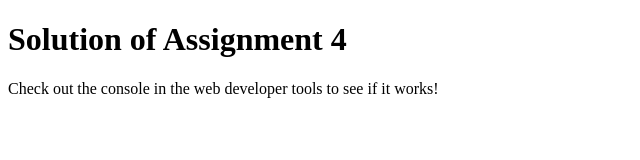
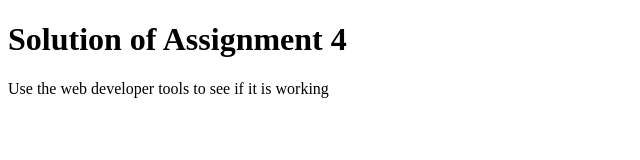
Before and after one commit to NunoBarreiro86/assign4, a plain HTML site: page index.html in a window 1280 px wide. Shown: the whole page, without its empty margins (0-640 px from the left). Drawn offline with Linux system fonts and the light colour scheme.

Commit message:
Update index.html

```diff
--- a/index.html
+++ b/index.html
@@ -11,7 +11,7 @@
 
 <body>
     <h1>Solution of Assignment 4</h1>
-    <p>Check out the console in the web developer tools to see if it works!</p>
+    <p>Use the web developer tools to see if it is working</p>
 </body>
 
 </html>
```
